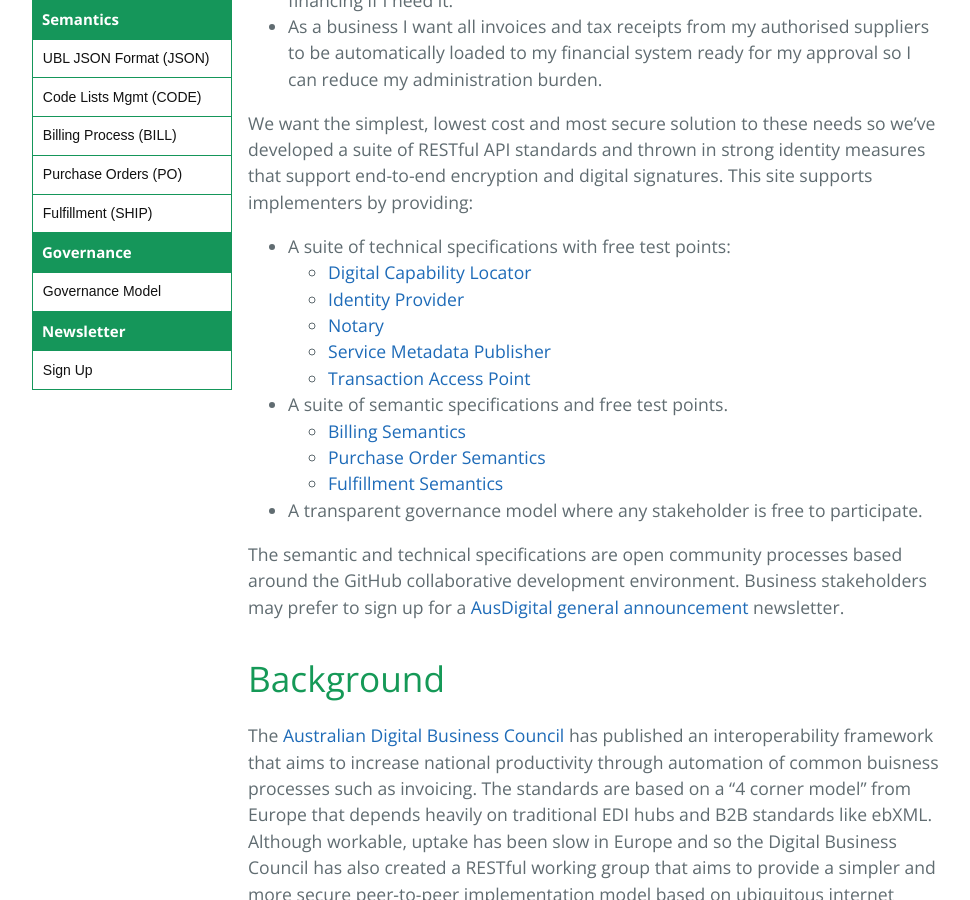
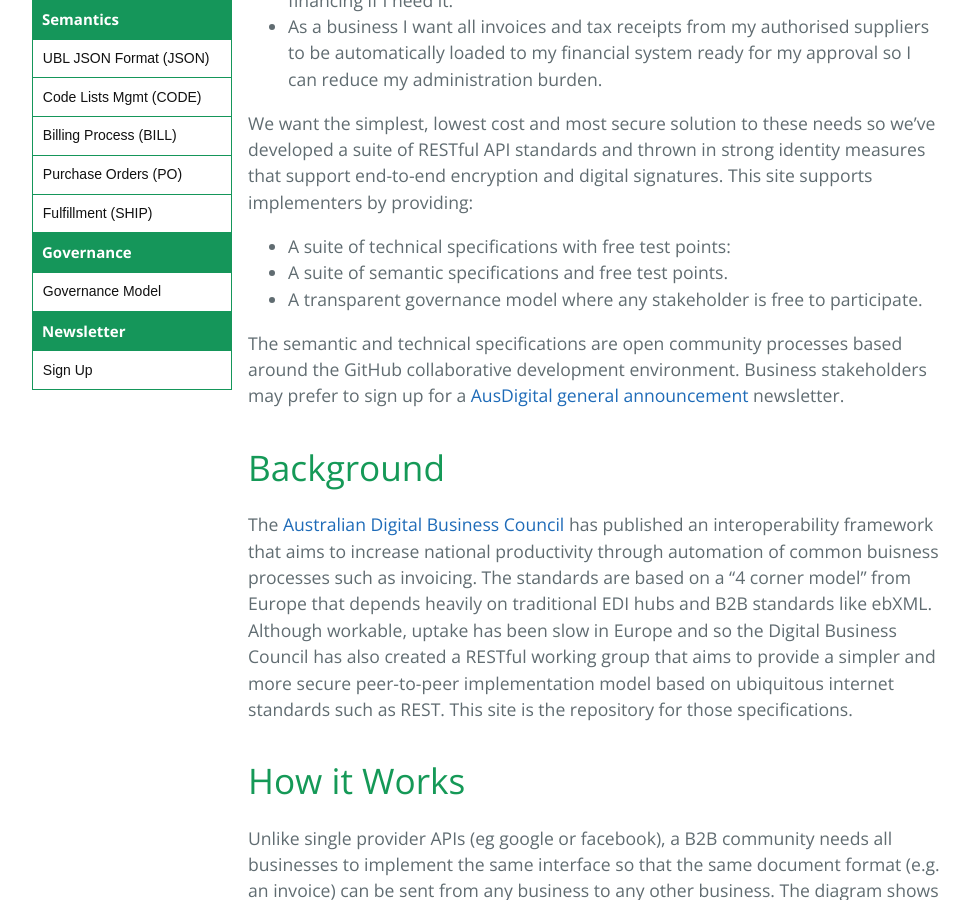
Before and after one commit to ausdigital/ausdigital.github.io, a Jekyll site: the page built from index.md, in a window 1280 px wide and 900 px high, scrolled down 582 px. Shown: the whole window, without its empty margins (112-1082 px from the left). Built offline with Jekyll 4.4.1, drawn with Linux system fonts in a browser that asks for light colours; our own code applies the rules of GitHub Pages for plain Markdown files.

Commit message:
remove duplicate links.

```diff
--- a/index.md
+++ b/index.md
@@ -12,15 +12,7 @@ Exchange of buisness documents like invoices between business finance systems ou
 We want the simplest, lowest cost and most secure solution to these needs so we've developed a suite of RESTful API standards and thrown in strong identity measures that support end-to-end encryption and digital signatures.  This site supports implementers by providing:
 
  * A suite of technical specifications with free test points:
-   * [Digital Capability Locator](digital-capability-locator)
-   * [Identity Provider](identity-provider)
-   * [Notary](notary)
-   * [Service Metadata Publisher](service-metadata-publisher)
-   * [Transaction Access Point](transaction-access-point)
  * A suite of semantic specifications and free test points.
-   * [Billing Semantics](billing-semantics)
-   * [Purchase Order Semantics](purchase-order-semantics)
-   * [Fulfillment Semantics](fulfillment-semantics)
  * A transparent governance model where any stakeholder is free to participate.
 
 The semantic and technical specifications are open community processes based around the GitHub collaborative development environment. Business stakeholders may prefer to sign up for a <a href="http://eepurl.com/ctZ6hf">AusDigital general announcement</a> newsletter.
```
